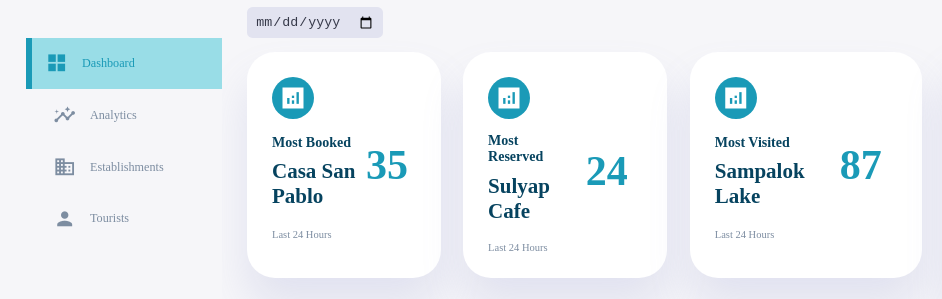
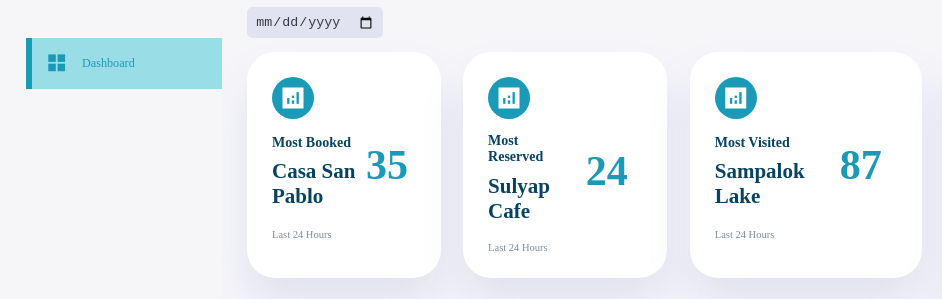
Before and after one commit to Grazziee/SanPabLOOK-Admin-Dashboard, a plain HTML site: page index.html in a window 1280 px wide. Shown: the part 52-351 px from the top of the page, 0-942 px from the left. Drawn offline with nearby package versions, Linux system fonts and the light colour scheme; a web font is replaced by a local one.

Commit message:
sidebar updated

```diff
--- a/index.html
+++ b/index.html
@@ -36,18 +36,6 @@
                 <a href="#" class="active">
                     <span class="material-icons-sharp">grid_view</span>
                     <h3>Dashboard</h3>
-                </a>
-                <a href="#">
-                    <span class="material-icons-sharp">insights</span>
-                    <h3>Analytics</h3>
-                </a>
-                <a href="#">
-                    <span class="material-icons-sharp">business</span>
-                    <h3>Establishments</h3>
-                </a>
-                <a href="#">
-                    <span class="material-icons-sharp">person</span>
-                    <h3>Tourists</h3>
                 </a>
                 <a href="#">
                     <span class="material-icons-sharp">logout</span>
```
